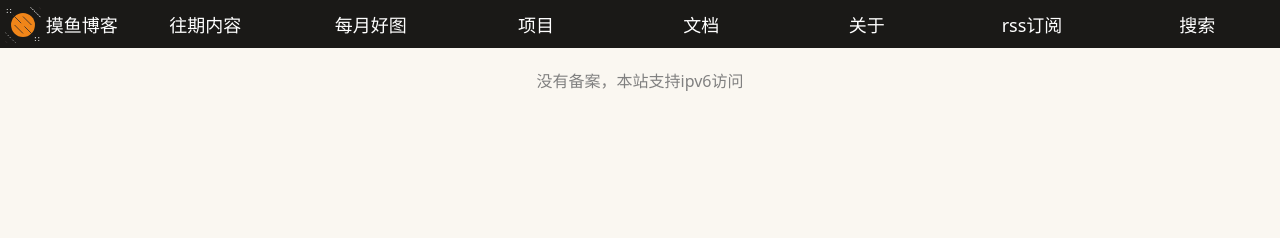
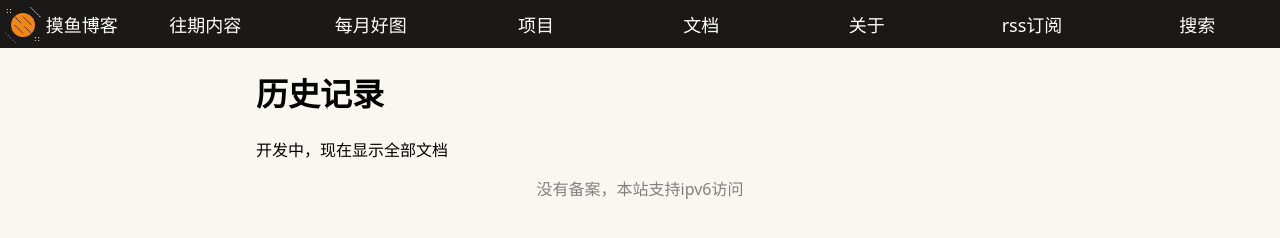
Before and after one commit to pizeroLOL/blog-school-edition, a plain HTML site: page historys.html in a window 1280 px wide. Drawn offline with Linux system fonts and the light colour scheme.

Commit message:
add history

```diff
--- a/historys.html
+++ b/historys.html
@@ -37,8 +37,9 @@
 	</header>
     </header>
     <main>
-        <h1></h1>
-
+        <h1>历史记录</h1>
+        开发中，现在显示全部文档
+		<!-- [FULL INDEX] -->
     </main>
     <footer>
         <p>没有备案，本站支持ipv6访问</p>
```
Also changed, not shown: 1 other file.
